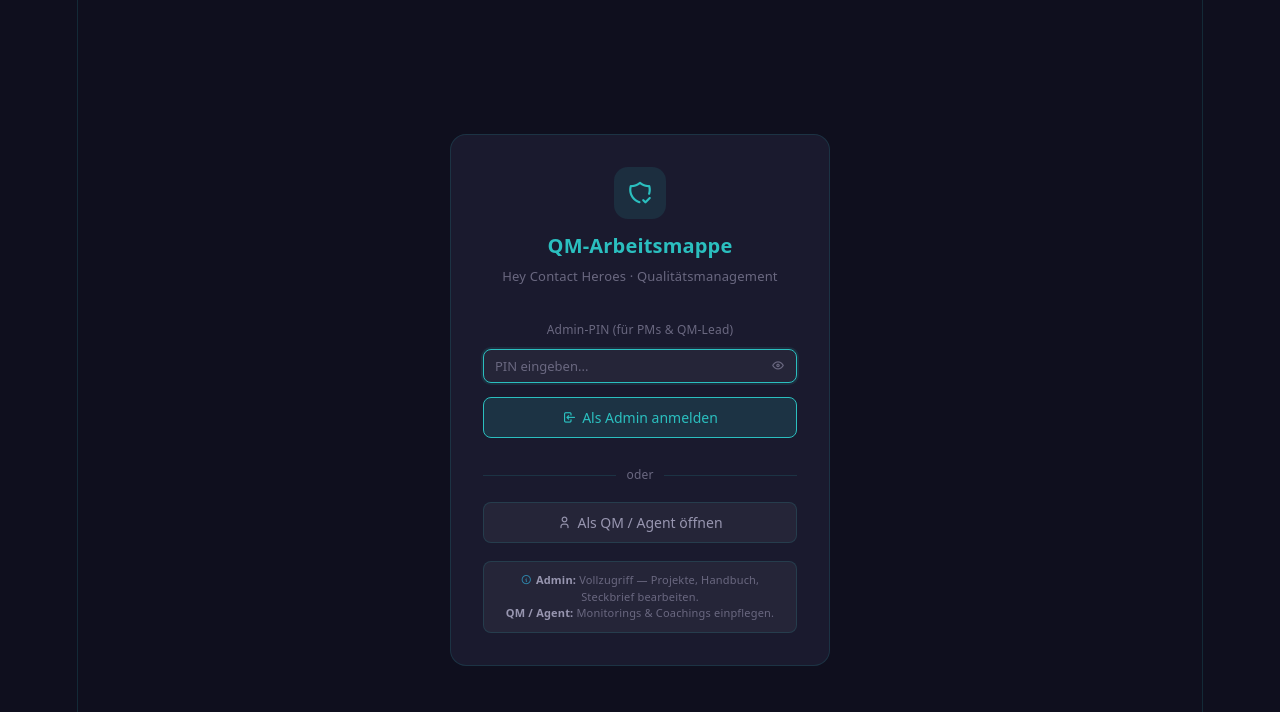
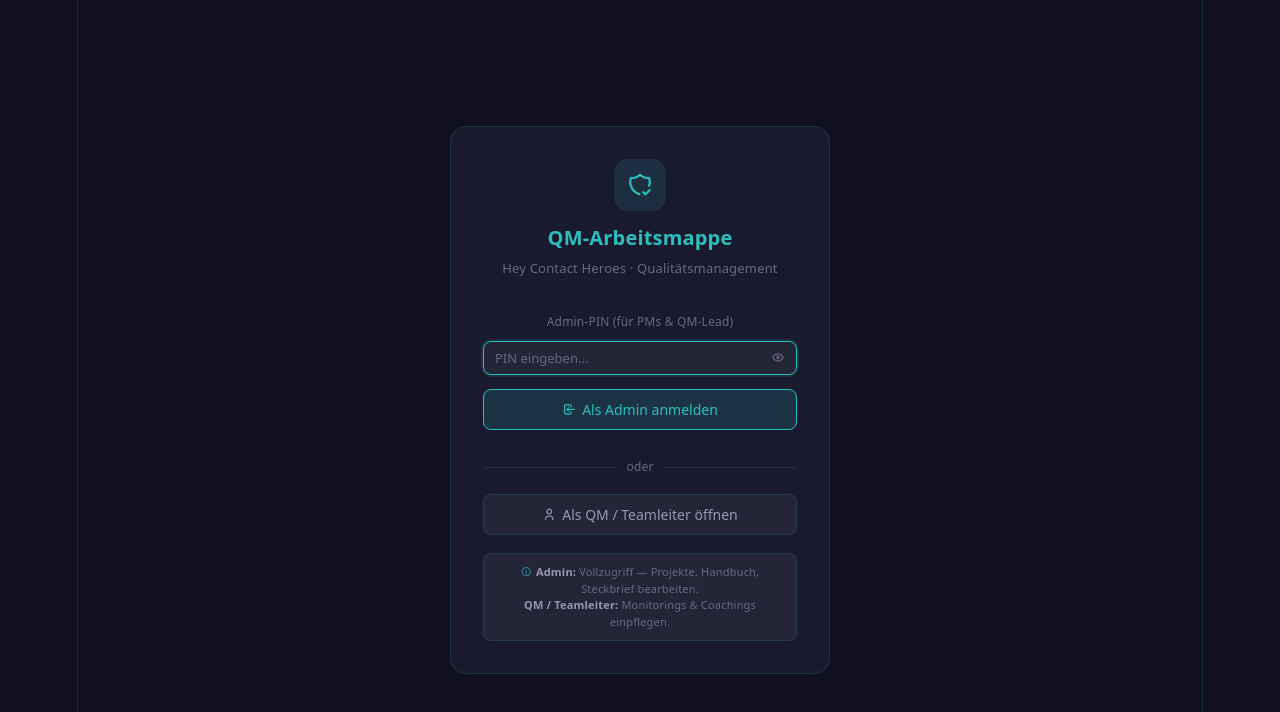
Before and after one commit to stefanie-pixel/vitejs-vite-lcuhdvfy, a React (Vite) app: page / in a window 1280 px wide. Shown: the top 712 px of the page. Built offline with nearby package versions, Linux system fonts and the light colour scheme.

Commit message:
Update App.tsx

```diff
--- a/src/App.tsx
+++ b/src/App.tsx
@@ -24,7 +24,7 @@ const DARK_THEME = `
 
 
 // ── AUTH ───────────────────────────────────────────────────────────────────
-const ADMIN_PIN = "hch2024";   // ← Admin-PIN hier ändern
+const ADMIN_PIN = "!!hch2026";   // ← Admin-PIN hier ändern
 const SESSION_KEY = "qm_role";
 
 function useAuth() {
@@ -101,14 +101,14 @@ function LoginScreen({ onLogin, onEnterAsUser }) {
         </div>
 
         <button onClick={onEnterAsUser} style={{ width:"100%", padding:"10px", fontSize:14, color:"var(--text2)" }}>
-          <i className="ti ti-user" style={{ marginRight:6 }} aria-hidden="true" />Als QM / Agent öffnen
+          <i className="ti ti-user" style={{ marginRight:6 }} aria-hidden="true" />Als QM / Teamleiter öffnen
         </button>
 
         <div style={{ marginTop:18, padding:"10px 12px", background:"var(--bg3)", borderRadius:8, border:"0.5px solid var(--border)" }}>
           <p style={{ fontSize:11, color:"var(--text3)", margin:0, lineHeight:1.5 }}>
             <i className="ti ti-info-circle" style={{ marginRight:4, color:"var(--blue)" }} aria-hidden="true" />
             <strong style={{ color:"var(--text2)" }}>Admin:</strong> Vollzugriff — Projekte, Handbuch, Steckbrief bearbeiten.<br />
-            <strong style={{ color:"var(--text2)" }}>QM / Agent:</strong> Monitorings & Coachings einpflegen.
+            <strong style={{ color:"var(--text2)" }}>QM / Teamleiter:</strong> Monitorings & Coachings einpflegen.
           </p>
         </div>
       </div>
@@ -121,7 +121,7 @@ function RoleBadge({ role, onLogout }) {
     <div style={{ display:"flex", alignItems:"center", gap:8 }}>
       <span style={{ fontSize:11, padding:"3px 10px", borderRadius:20, background: role==="admin" ? "rgba(245,166,35,0.15)" : "rgba(43,191,191,0.12)", color: role==="admin" ? "var(--orange)" : "var(--teal)", fontWeight:500 }}>
         <i className={`ti ${role==="admin" ? "ti-crown" : "ti-user"}`} style={{ marginRight:4, fontSize:11 }} aria-hidden="true" />
-        {role==="admin" ? "Admin" : "QM / Agent"}
+        {role==="admin" ? "Admin" : "QM / Teamleiter"}
       </span>
       <button onClick={onLogout} style={{ background:"none", border:"none", color:"var(--text3)", padding:"3px 6px", fontSize:12 }} title="Abmelden">
         <i className="ti ti-logout" style={{ fontSize:14 }} aria-hidden="true" />
```
